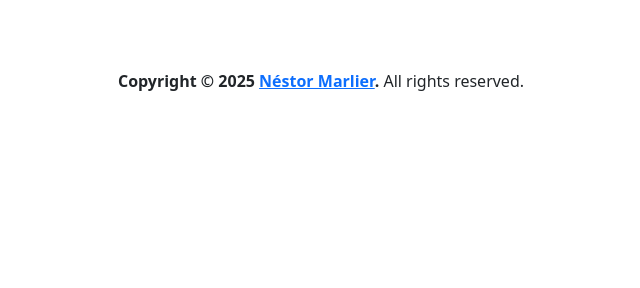
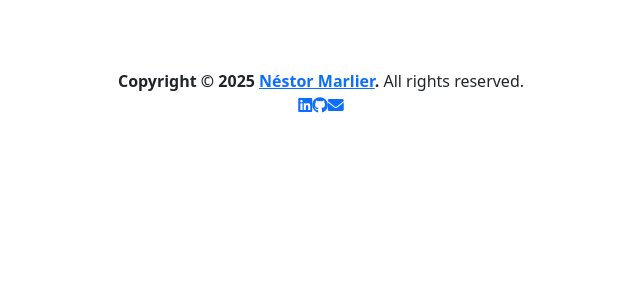
Before and after one commit to nestormarlier/Tareas, a Django app: template templates/tareas/graficos.html in a window 1280 px wide. Shown: the part 185-473 px from the top of the page, without its empty margins (319-959 px from the left). Run offline with Django 4.2, Linux system fonts and the light colour scheme; the template is opened without the code that fills it, so the values that code supplies are empty.

Commit message:
Graficos acomodados y redes sociales

```diff
--- a/templates/tareas/footer.html
+++ b/templates/tareas/footer.html
@@ -1,3 +1,8 @@
 <footer class="text-center">
     <strong>Copyright &copy; 2025 <a href="#">Néstor Marlier</a>.</strong> All rights reserved.
+    <div class="redes-sociales">
+        <a href="https://www.linkedin.com/in/nestor-marlier/" rel="noopener noreferrer"><i class="fab fa-linkedin"></i></a><a href="https://github.com/nestormarlier" target="_blank" rel="noopener noreferrer"><i class="fab fa-github"></i></a><a href="mailto:nestor.mar@gmail.com"><i class="fas fa-envelope"></i></a>
+        <!-- Agrega más iconos de redes sociales según sea necesario -->
+    </div>
+</svg>
 </footer>
--- a/templates/tareas/graficos.html
+++ b/templates/tareas/graficos.html
@@ -10,7 +10,10 @@
     <script src="https://code.highcharts.com/modules/exporting.js"></script>
     <script src="https://code.highcharts.com/modules/export-data.js"></script>
     <script src="https://code.highcharts.com/modules/accessibility.js"></script>
-    <link href="https://cdn.jsdelivr.net/npm/bootstrap@5.3.2/dist/css/bootstrap.min.css" rel="stylesheet" integrity="sha384-T3c6CoIi6uLrA9TneNEoa7RxnatzjcDSCmG1MXxSR1GAsXEV/Dwwykc2MPK8M2HN" crossorigin="anonymous">
+    <link href="{% static 'css/main.css' %}" rel="stylesheet">
+
+
+
 
     <!-- Incluye los archivos CSS de Bootstrap -->
     <link href="https://cdn.jsdelivr.net/npm/bootstrap@5.3.0/dist/css/bootstrap.min.css" rel="stylesheet">
@@ -316,7 +319,6 @@
             </script>
         </div>
         <! FIN CONTENEDOR TAREAS POR PRIORIDAD  -->
-    </div>
     <!-- Footer -->
     {% include 'tareas/footer.html' %}
     <script src="https://cdn.jsdelivr.net/npm/bootstrap@5.3.2/dist/js/bootstrap.bundle.min.js" integrity="sha384-C6RzsynM9kWDrMNeT87bh95OGNyZPhcTNXj1NW7RuBCsyN/o0jlpcV8Qyq46cDfL" crossorigin="anonymous"></script>
```
